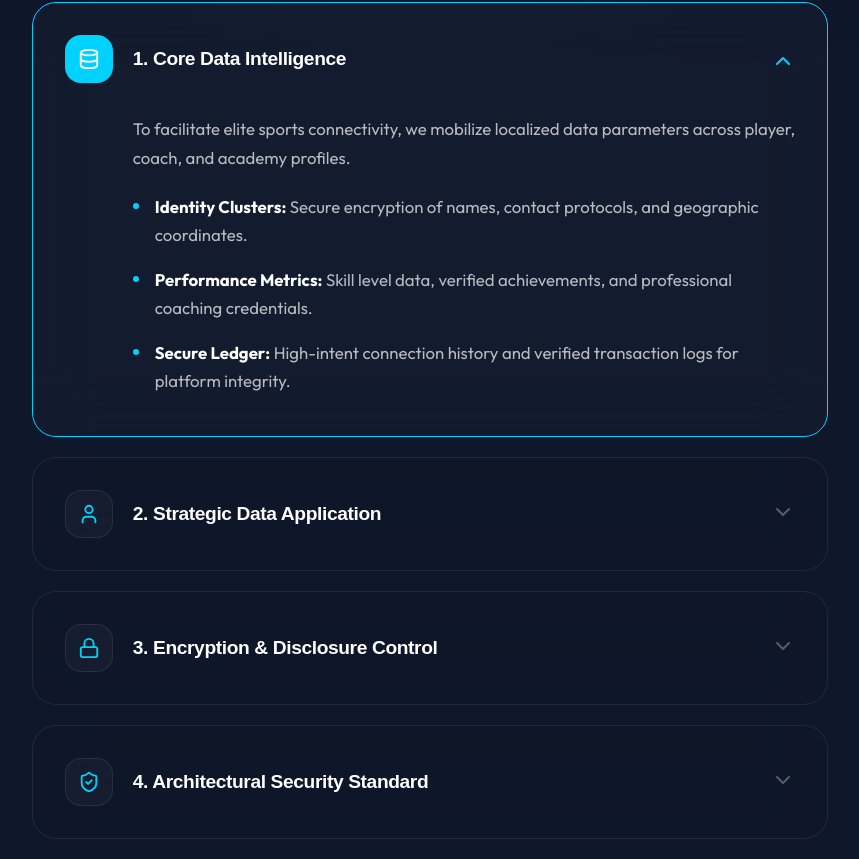
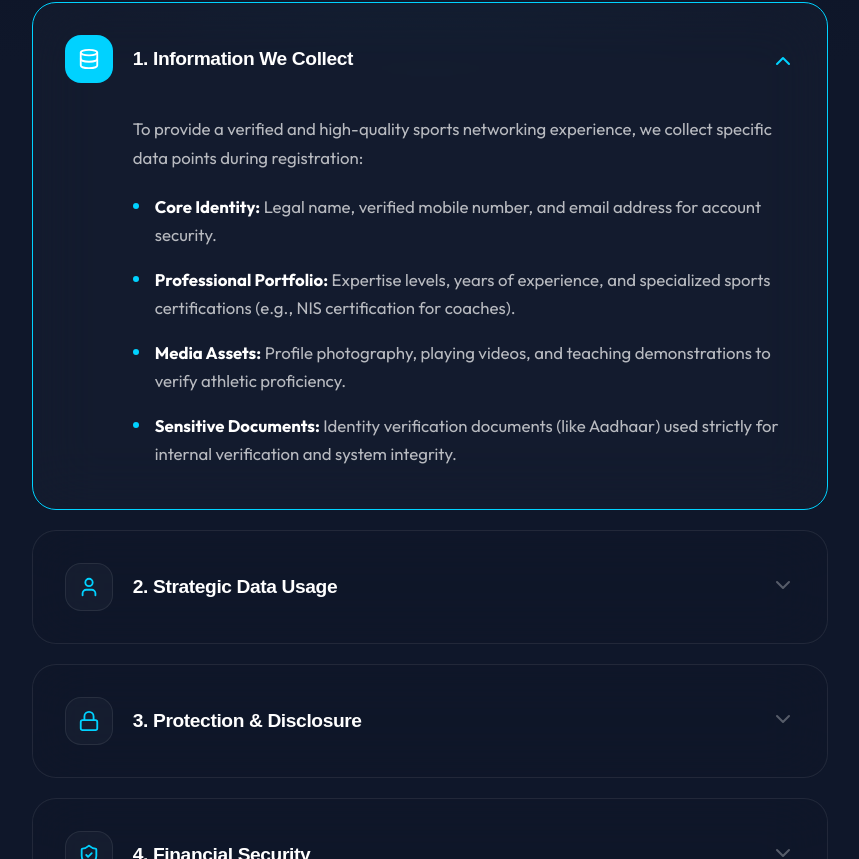
Before and after one commit to charankumardigitalraiz-max/chaloo, a React (Vite) app: page /privacy in a window 1280 px wide. Shown: the part 461-1320 px from the top of the page, without its empty margins (210-1069 px from the left). Built offline with nearby package versions, Linux system fonts and the light colour scheme.

Commit message:
privacy policy

```diff
--- a/src/components/PrivacyPolicy.jsx
+++ b/src/components/PrivacyPolicy.jsx
@@ -143,7 +143,7 @@ const PrivacyPolicy = () => {
                             letterSpacing: '0.1em'
                         }}
                     >
-                        <ShieldCheck size={14} /> UPDATED MARCH 2024
+                        <ShieldCheck size={14} /> UPDATED MARCH 2026
                     </motion.div>
 
                     <h1 style={{ fontSize: 'clamp(2.5rem, 6vw, 4.5rem)', fontWeight: '950', color: 'white', marginBottom: '24px', letterSpacing: '-0.04em', lineHeight: 1 }}>
@@ -160,17 +160,18 @@ const PrivacyPolicy = () => {
             <div style={{ maxWidth: '950px', margin: '-60px auto 0', padding: '0 6%', position: 'relative', zIndex: 20 }}>
 
                 <AccordionItem
-                    title="1. Core Data Intelligence"
+                    title="1. Information We Collect"
                     icon={Database}
                     isOpen={openSection === 0}
                     onClick={() => toggleSection(0)}
                 >
-                    <p style={{ marginBottom: '20px' }}>To facilitate elite sports connectivity, we mobilize localized data parameters across player, coach, and academy profiles.</p>
+                    <p style={{ marginBottom: '20px' }}>To provide a verified and high-quality sports networking experience, we collect specific data points during registration:</p>
                     <div style={{ display: 'flex', flexDirection: 'column', gap: '16px' }}>
                         {[
-                            { label: 'Identity Clusters', desc: 'Secure encryption of names, contact protocols, and geographic coordinates.' },
-                            { label: 'Performance Metrics', desc: 'Skill level data, verified achievements, and professional coaching credentials.' },
-                            { label: 'Secure Ledger', desc: 'High-intent connection history and verified transaction logs for platform integrity.' }
+                            { label: 'Core Identity', desc: 'Legal name, verified mobile number, and email address for account security.' },
+                            { label: 'Professional Portfolio', desc: 'Expertise levels, years of experience, and specialized sports certifications (e.g., NIS certification for coaches).' },
+                            { label: 'Media Assets', desc: 'Profile photography, playing videos, and teaching demonstrations to verify athletic proficiency.' },
+                            { label: 'Sensitive Documents', desc: 'Identity verification documents (like Aadhaar) used strictly for internal verification and system integrity.' }
                         ].map((item, i) => (
                             <div key={i} style={{ display: 'flex', gap: '16px' }}>
                                 <div style={{ width: '6px', height: '6px', borderRadius: '50%', background: 'var(--chalo-blue)', marginTop: '10px', flexShrink: 0 }} />
@@ -181,18 +182,18 @@ const PrivacyPolicy = () => {
                 </AccordionItem>
 
                 <AccordionItem
-                    title="2. Strategic Data Application"
+                    title="2. Strategic Data Usage"
                     icon={User}
                     isOpen={openSection === 1}
                     onClick={() => toggleSection(1)}
                 >
-                    <p style={{ marginBottom: '20px' }}>Your data is strictly utilized to optimize the CHALOO ecosystem and facilitate professional matching.</p>
+                    <p style={{ marginBottom: '20px' }}>Your data is utilized to facilitate professional connections and maintain the CHALOO ecosystem:</p>
                     <div style={{ display: 'flex', flexDirection: 'column', gap: '16px' }}>
                         {[
-                            'High-precision matchmaking based on athletic discipline and geographic proximity.',
-                            'Rigorous identity verification to maintain a verified network of elite experts.',
-                            'Secure processing of connection fees via encrypted banking gateways.',
-                            'Proactive dispute resolution and enterprise-tier support protocols.'
+                            'High-precision matchmaking between players, coaches, fitness trainers, and academies.',
+                            'Geolocation-based discovery to help you find sports opportunities in your city and state.',
+                            'Payment processing for connection and registration fees via secure, encrypted gateways.',
+                            'Verification of professional credentials to ensure a trusted network of sports experts.'
                         ].map((item, i) => (
                             <div key={i} style={{ display: 'flex', gap: '16px' }}>
                                 <div style={{ width: '6px', height: '6px', borderRadius: '50%', background: 'var(--chalo-emerald)', marginTop: '10px', flexShrink: 0 }} />
@@ -203,35 +204,35 @@ const PrivacyPolicy = () => {
                 </AccordionItem>
 
                 <AccordionItem
-                    title="3. Encryption & Disclosure Control"
+                    title="3. Protection & Disclosure"
                     icon={Lock}
                     isOpen={openSection === 2}
                     onClick={() => toggleSection(2)}
                 >
-                    <p style={{ margin: 0 }}>CHALOO implements a strict <strong>Zero-Leak</strong> protocol. Direct contact credentials (VOIP/Email) are never publicly exposed. Data activation only occurs after mutual intent verification and successful connection protocol fulfillment. This eliminates unsolicited contact and ensures high-quality networking.</p>
+                    <p style={{ margin: 0 }}>CHALOO adheres to strict disclosure controls. Your sensitive identity documents are never shared with other users. Direct contact details (Mobile/Email) are only shared between parties after a mutual connection request has been fulfilled. This protocol prevents spam and ensures that your privacy is maintained throughout your browsing experience.</p>
                 </AccordionItem>
 
                 <AccordionItem
-                    title="4. Architectural Security Standard"
+                    title="4. Financial Security"
                     icon={ShieldCheck}
                     isOpen={openSection === 3}
                     onClick={() => toggleSection(3)}
                 >
-                    <p style={{ margin: 0 }}>Our infrastructure employs military-grade encryption and strict tiered access controls. We maintain active monitoring systems to intercept unauthorized access attempts and preserve the integrity of India's premier sporting network.</p>
+                    <p style={{ margin: 0 }}>All registration and booking transactions are processed through verified third-party payment aggregators. CHALOO does not store your full card details or net banking credentials on its own servers, ensuring that your financial data remains under the protection of bank-grade security systems.</p>
                 </AccordionItem>
 
                 <AccordionItem
-                    title="5. User Rights & Data Autonomy"
+                    title="5. User Control & Deletion"
                     icon={Scale}
                     isOpen={openSection === 4}
                     onClick={() => toggleSection(4)}
                 >
-                    <p style={{ marginBottom: '24px' }}>You maintain complete sovereignty over your athletic profile and historical data.</p>
+                    <p style={{ marginBottom: '24px' }}>You maintain complete sovereignty over your data within the CHALOO platform.</p>
                     <div style={{ display: 'grid', gridTemplateColumns: 'repeat(auto-fit, minmax(240px, 1fr))', gap: '20px' }}>
                         {[
-                            { title: 'Real-time Updates', desc: 'Securely modify profile parameters via the Command Hub.' },
-                            { title: 'Data Portability', desc: 'Request a full export of your interaction ledger at any time.' },
-                            { title: 'Termination Protocol', desc: 'Initialize total account erasure from active servers permanently.', danger: true }
+                            { title: 'Profile Management', desc: 'Securely update your skills, experience, and contact info at any time.' },
+                            { title: 'Data Privacy', desc: 'Opt to hide your phone number from public view even after connection.' },
+                            { title: 'Account Erasure', desc: 'Permanently delete your account and all associated data via our global deletion link.', danger: true }
                         ].map((item, i) => (
                             <div key={i} style={{ padding: '24px', background: 'rgba(255,255,255,0.02)', borderRadius: '20px', border: '1px solid rgba(255,255,255,0.05)' }}>
                                 <strong style={{ display: 'block', color: item.danger ? '#EF4444' : 'white', marginBottom: '8px', fontSize: '1rem' }}>{item.title}</strong>
```
